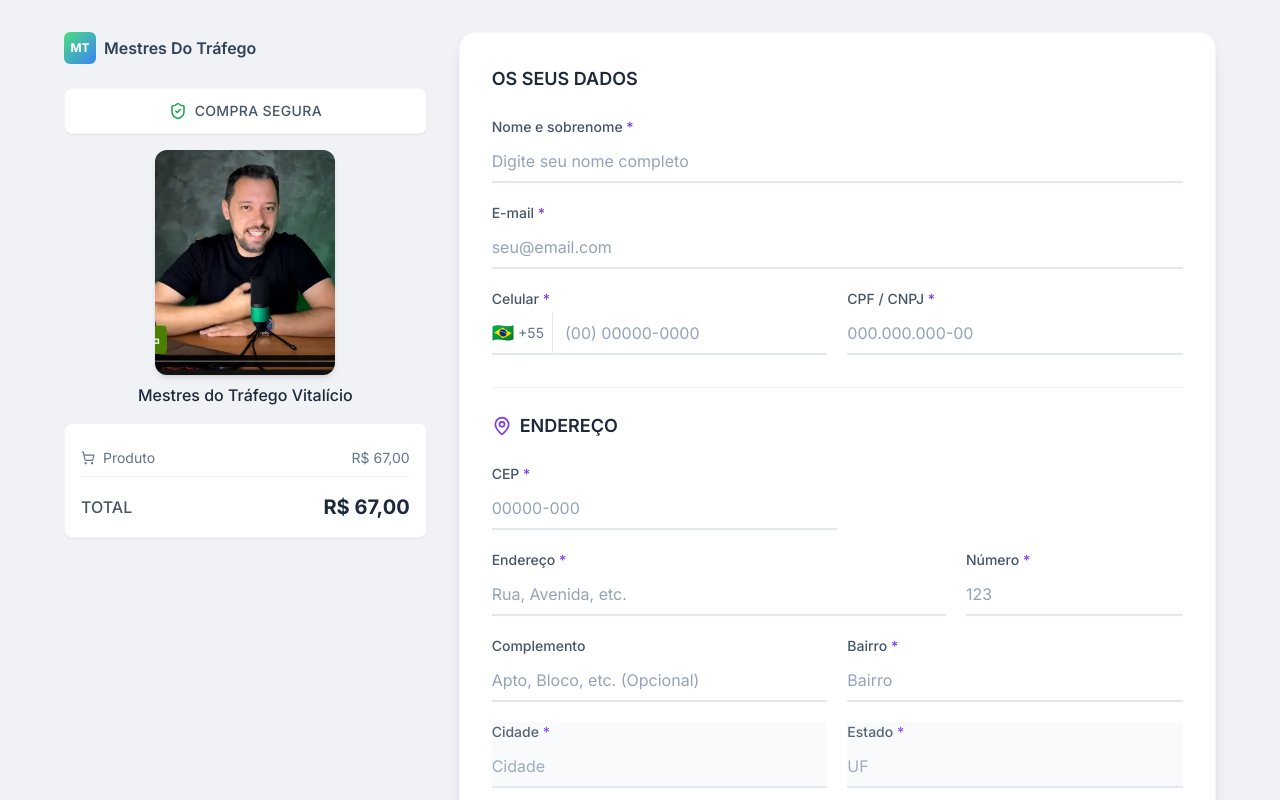
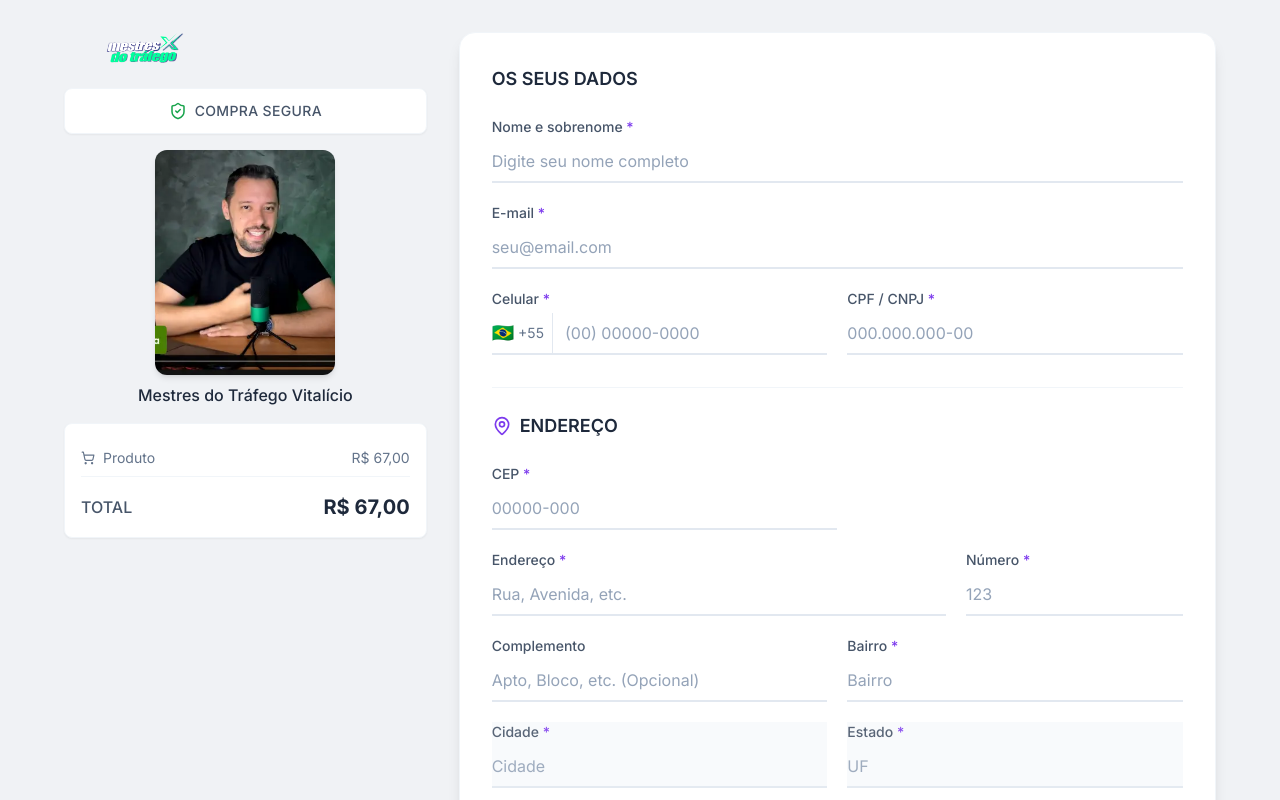
Before and after one commit to cadastrandoweb-spec/masterclasspag, a React (Vite) app: page / in a window 1280 px wide. Shown: the top 800 px of the page. Built offline with nearby package versions, Linux system fonts and the light colour scheme.

Commit message:
Replace header text with logo

```diff
--- a/components/OrderSummary.tsx
+++ b/components/OrderSummary.tsx
@@ -13,10 +13,16 @@ export const OrderSummary: React.FC<OrderSummaryProps> = ({ upsellSelected }) =>
     <div className="flex flex-col space-y-4">
       {/* Header */}
       <div className="flex items-center space-x-2 mb-2">
-        <div className="w-8 h-8 bg-gradient-to-br from-green-400 to-blue-500 rounded-md flex items-center justify-center text-white text-xs font-bold">
-          MT
-        </div>
-        <span className="font-semibold text-slate-700">Mestres Do Tráfego</span>
+        <img
+          src="/logo.png"
+          alt="Mestres Do Tráfego"
+          width={128}
+          height={32}
+          loading="eager"
+          fetchPriority="high"
+          decoding="async"
+          className="h-8 w-auto"
+        />
       </div>
 
       {/* Trust Badge */}
```
Also changed, not shown: public/logo.png (added).
